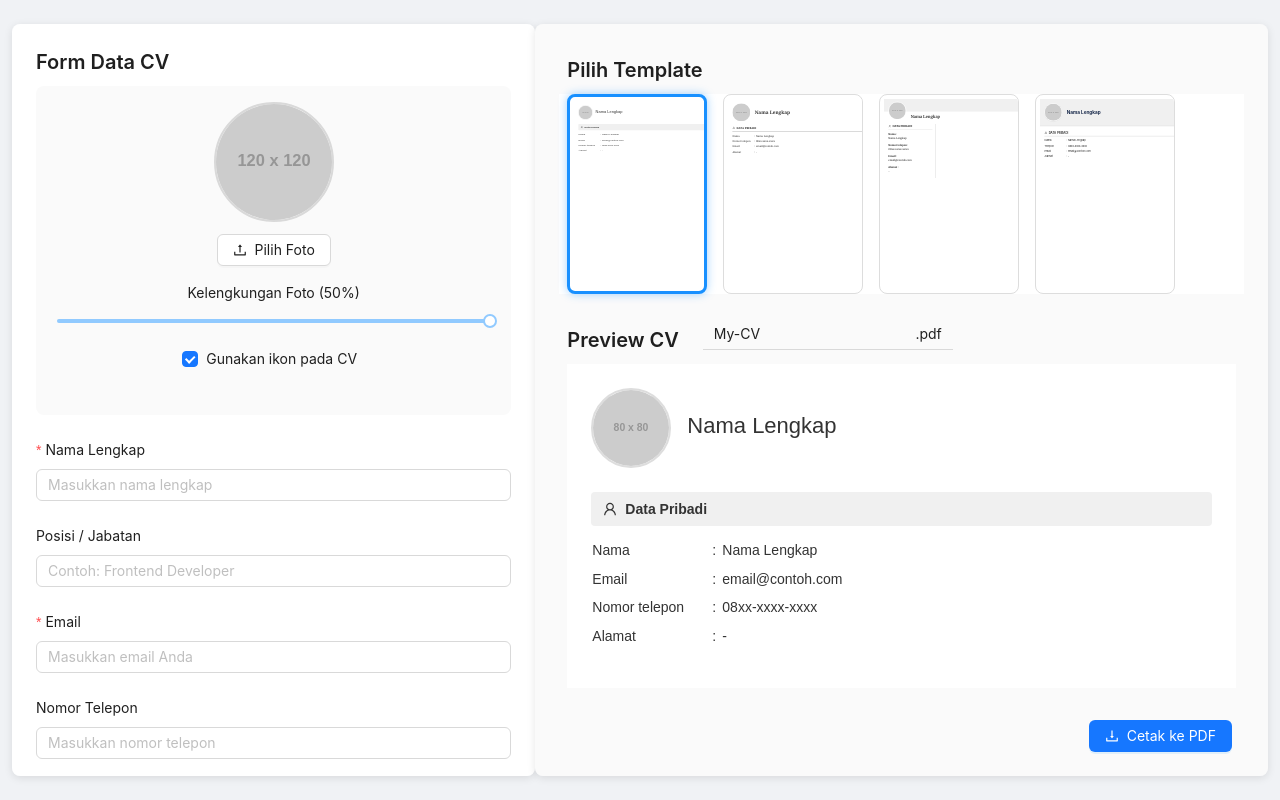
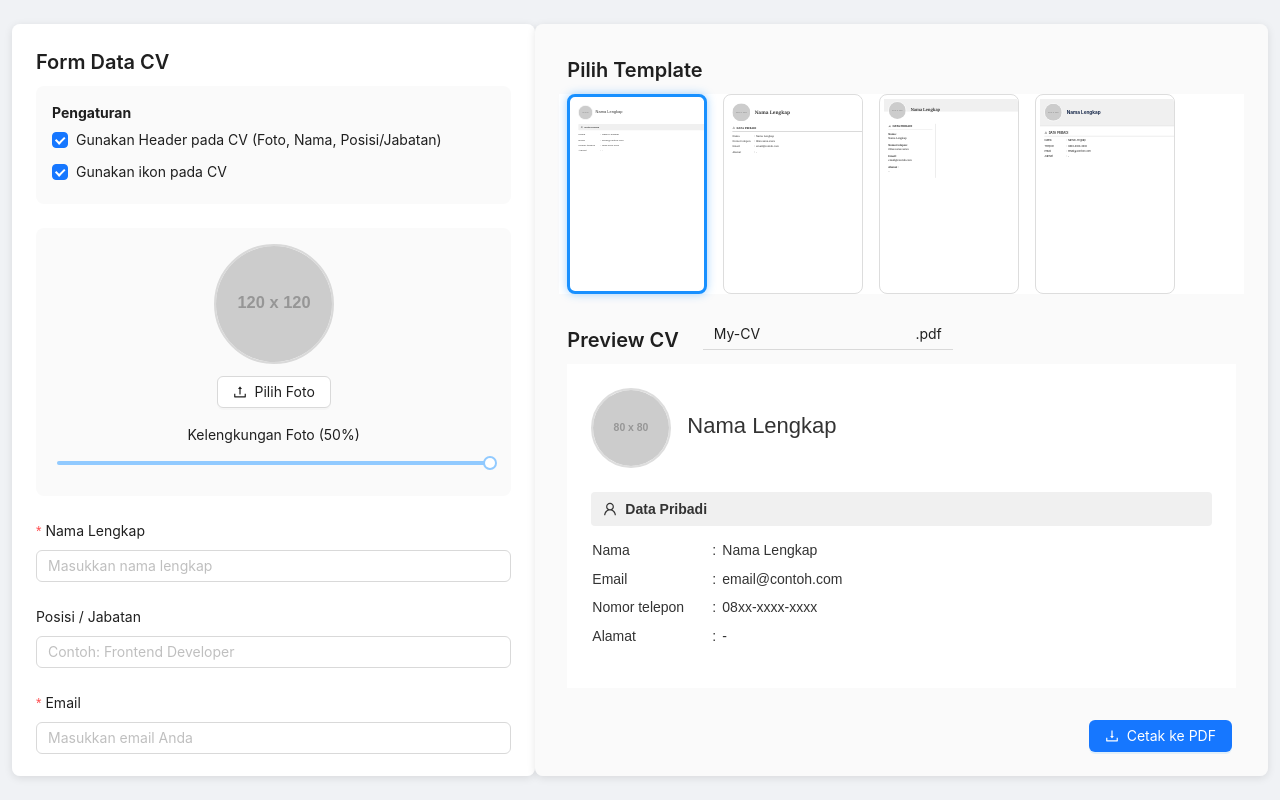
Before and after one commit to mujahidinnn/viste, a React (Vite) app: page / in a window 1280 px wide. Built offline with nearby package versions, Linux system fonts and the light colour scheme.

Commit message:
fix: add pengaturan section

```diff
--- a/src/components/CVForm.jsx
+++ b/src/components/CVForm.jsx
@@ -84,6 +84,29 @@ export default function CVForm({ data = {}, onChange }) {
       onValuesChange={handleChange}
       style={{ width: "100%" }}
     >
+      {/* ====== CONFIG ====== */}
+      <div
+        style={{
+          marginBottom: 24,
+          background: "#fafafa",
+          padding: 16,
+          borderRadius: 8,
+        }}
+      >
+        <strong>Pengaturan</strong>
+        <Form.Item
+          name="useHeader"
+          valuePropName="checked"
+          style={{ margin: 0 }}
+        >
+          <Checkbox defaultChecked={true}>
+            Gunakan Header pada CV (Foto, Nama, Posisi/Jabatan)
+          </Checkbox>
+        </Form.Item>
+        <Form.Item name="useIcon" valuePropName="checked" style={{ margin: 0 }}>
+          <Checkbox defaultChecked={true}>Gunakan ikon pada CV</Checkbox>
+        </Form.Item>
+      </div>
       {/* ====== FOTO & IDENTITAS ====== */}
       <div
         style={{
@@ -235,14 +258,6 @@ export default function CVForm({ data = {}, onChange }) {
             Hapus Foto
           </Button>
         )}
-
-        <Form.Item
-          name="useIcon"
-          valuePropName="checked"
-          style={{ marginTop: 16 }}
-        >
-          <Checkbox defaultChecked={true}>Gunakan ikon pada CV</Checkbox>
-        </Form.Item>
       </div>
 
       {/* ====== INFORMASI DASAR ====== */}
--- a/src/components/CVPreview1.jsx
+++ b/src/components/CVPreview1.jsx
@@ -22,6 +22,7 @@ export default function CVPreview1({ data }) {
     avatarUrl,
     rounded = 50,
     useIcon = true,
+    useHeader = true,
   } = data || {};
 
   return (
@@ -35,7 +36,10 @@ export default function CVPreview1({ data }) {
       }}
     >
       {/* ===== HEADER ===== */}
-      <div style={{ display: "flex", alignItems: "center", marginBottom: 24 }}>
+      {useHeader && (
+        <div
+          style={{ display: "flex", alignItems: "center", marginBottom: 24 }}
+        >
           <div>
             <img
               src={avatarUrl || "https://placehold.co/80"}
@@ -53,12 +57,15 @@ export default function CVPreview1({ data }) {
             />
           </div>
           <div>
-          <h1 style={{ margin: 0, fontSize: 22 }}>{name || "Nama Lengkap"}</h1>
+            <h1 style={{ margin: 0, fontSize: 22 }}>
+              {name || "Nama Lengkap"}
+            </h1>
             <h3 style={{ margin: "4px 0", fontWeight: 400, color: "#555" }}>
               {position}
             </h3>
           </div>
         </div>
+      )}
 
       {/* ===== PERSONAL INFO ===== */}
       <SectionTitle
--- a/src/components/CVPreview2.jsx
+++ b/src/components/CVPreview2.jsx
@@ -23,6 +23,7 @@ export default function CVPreview2({ data }) {
     avatarUrl,
     rounded = 50,
     useIcon = true,
+    useHeader = true,
   } = data || {};
 
   return (
@@ -37,7 +38,10 @@ export default function CVPreview2({ data }) {
       }}
     >
       {/* ===== HEADER ===== */}
-      <div style={{ display: "flex", alignItems: "center", marginBottom: 24 }}>
+      {useHeader && (
+        <div
+          style={{ display: "flex", alignItems: "center", marginBottom: 24 }}
+        >
           <img
             src={avatarUrl || "https://placehold.co/100x100"}
             alt="avatar"
@@ -75,6 +79,7 @@ export default function CVPreview2({ data }) {
             )}
           </div>
         </div>
+      )}
 
       {/* ===== PERSONAL INFO ===== */}
       <SectionHeading
--- a/src/components/CVPreview3.jsx
+++ b/src/components/CVPreview3.jsx
@@ -22,6 +22,8 @@ export default function CVPreview3({ data }) {
     languages = [],
     avatarUrl,
     rounded = 50,
+    useIcon = true,
+    useHeader = true,
   } = data || {};
 
   return (
@@ -34,24 +36,29 @@ export default function CVPreview3({ data }) {
         margin: "0 auto",
       }}
     >
-      {/* ===== HEADER ===== */}
+      {/* ===== BACKGROUND HEADER ===== */}
+      {useHeader && (
         <div
           style={{
             background: "#f0f0f0",
             width: "100%",
             height: 70,
           }}
-      ></div>
+        />
+      )}
 
       <div
         style={{
-          padding: "0 24px 24px 24px",
+          padding: 24,
         }}
       >
+        {/* HEADER */}
+
+        {useHeader && (
           <div
             style={{
               display: "flex",
-            marginTop: -55,
+              marginTop: -80,
               alignItems: "flex-end",
             }}
           >
@@ -79,7 +86,7 @@ export default function CVPreview3({ data }) {
               >
                 {name || "Nama Lengkap"}
               </h1>
-            {position && (
+              {position ? (
                 <h4
                   style={{
                     fontSize: 16,
@@ -89,9 +96,12 @@ export default function CVPreview3({ data }) {
                 >
                   {position}
                 </h4>
+              ) : (
+                <div style={{ minHeight: "36px" }} />
               )}
             </div>
           </div>
+        )}
 
         <div
           style={{
@@ -103,7 +113,10 @@ export default function CVPreview3({ data }) {
         >
           {/* ===== PRIBADI ===== */}
           <div style={{ width: "30%" }}>
-            <SectionHeading title="DATA PRIBADI" icon={<UserOutlined />} />
+            <SectionHeading
+              title="DATA PRIBADI"
+              icon={useIcon ? <UserOutlined /> : null}
+            />
             <div style={{ marginBottom: 24 }}>
               <InfoRow label="Nama" value={name || "Nama Lengkap"} />
               <InfoRow
@@ -119,7 +132,7 @@ export default function CVPreview3({ data }) {
               <>
                 <SectionHeading
                   title="RINGKASAN PROFIL"
-                  icon={<EditOutlined />}
+                  icon={useIcon ? <EditOutlined /> : null}
                 />
                 <div
                   style={{
@@ -155,7 +168,7 @@ export default function CVPreview3({ data }) {
               <>
                 <SectionHeading
                   title="PENGALAMAN KERJA"
-                  icon={<ShoppingOutlined />}
+                  icon={useIcon ? <ShoppingOutlined /> : null}
                 />
                 {experiences.map((exp, i) => {
                   const e = exp || {};
@@ -196,7 +209,10 @@ export default function CVPreview3({ data }) {
             {/* ===== EDUCATION ===== */}
             {education.length > 0 && (
               <>
-                <SectionHeading title="PENDIDIKAN" icon={<ReadOutlined />} />
+                <SectionHeading
+                  title="PENDIDIKAN"
+                  icon={useIcon ? <ReadOutlined /> : null}
+                />
                 {education.map((edu, i) => {
                   const e = edu || {};
                   return (
@@ -224,7 +240,10 @@ export default function CVPreview3({ data }) {
             {/* ===== SKILLS ===== */}
             {skills.length > 0 && (
               <>
-                <SectionHeading title="KETERAMPILAN" icon={<StarOutlined />} />
+                <SectionHeading
+                  title="KETERAMPILAN"
+                  icon={useIcon ? <StarOutlined /> : null}
+                />
                 <ul style={{ marginTop: 8 }}>
                   {skills.map((s, i) => (
                     <li key={i}>{s?.skill}</li>
@@ -235,7 +254,10 @@ export default function CVPreview3({ data }) {
             {/* ===== LANGUAGES ===== */}
             {languages.length > 0 && (
               <>
-                <SectionHeading title="BAHASA" icon={<GlobalOutlined />} />
+                <SectionHeading
+                  title="BAHASA"
+                  icon={useIcon ? <GlobalOutlined /> : null}
+                />
                 <ul style={{ marginTop: 8 }}>
                   {languages.map((lang, i) => (
                     <li key={i}>
--- a/src/components/CVPreview4.jsx
+++ b/src/components/CVPreview4.jsx
@@ -23,6 +23,7 @@ export default function CVPreview4({ data }) {
     avatarUrl,
     rounded = 50,
     useIcon = true,
+    useHeader = true,
   } = data || {};
 
   return (
@@ -36,6 +37,7 @@ export default function CVPreview4({ data }) {
       }}
     >
       {/* ===== HEADER ===== */}
+      {useHeader && (
         <div
           style={{
             background: "#f0f0f0",
@@ -55,7 +57,6 @@ export default function CVPreview4({ data }) {
               objectFit: "cover",
               marginRight: 24,
               border: "3px solid #fff",
-            boxShadow: "0 2px 4px rgba(0,0,0,0.1)",
             }}
           />
 
@@ -83,6 +84,7 @@ export default function CVPreview4({ data }) {
             )}
           </div>
         </div>
+      )}
 
       {/* ===== BODY ===== */}
       <div
```
Lines whose indentation alone changed are shown as unchanged.
